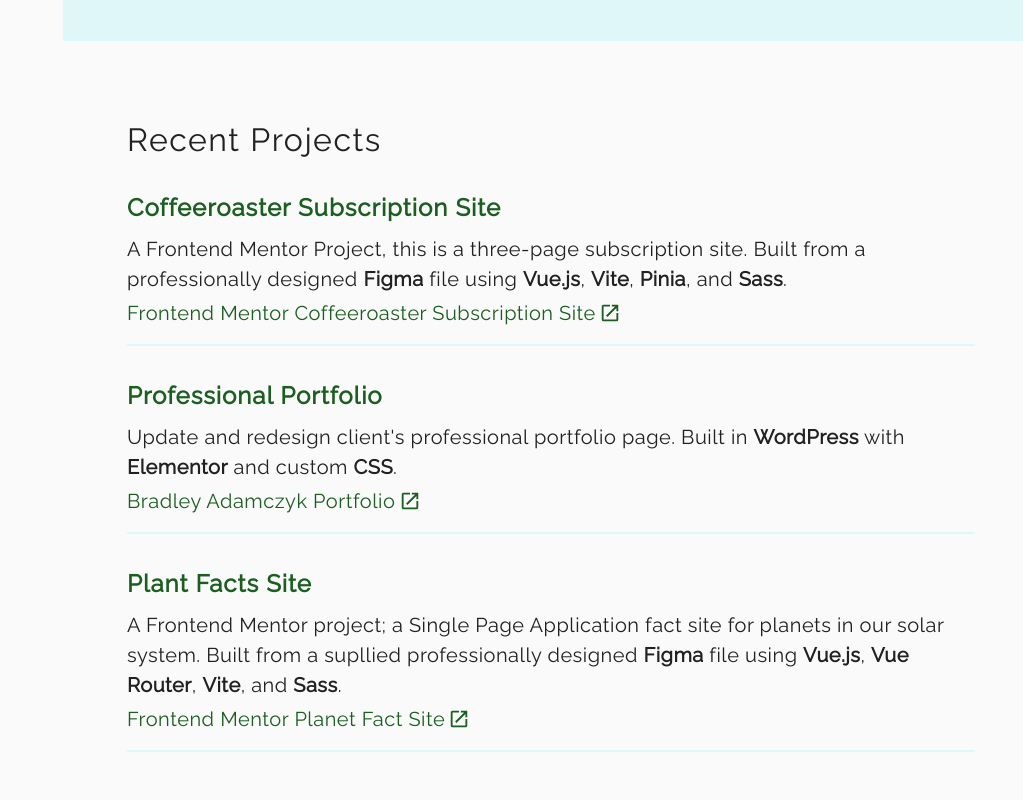
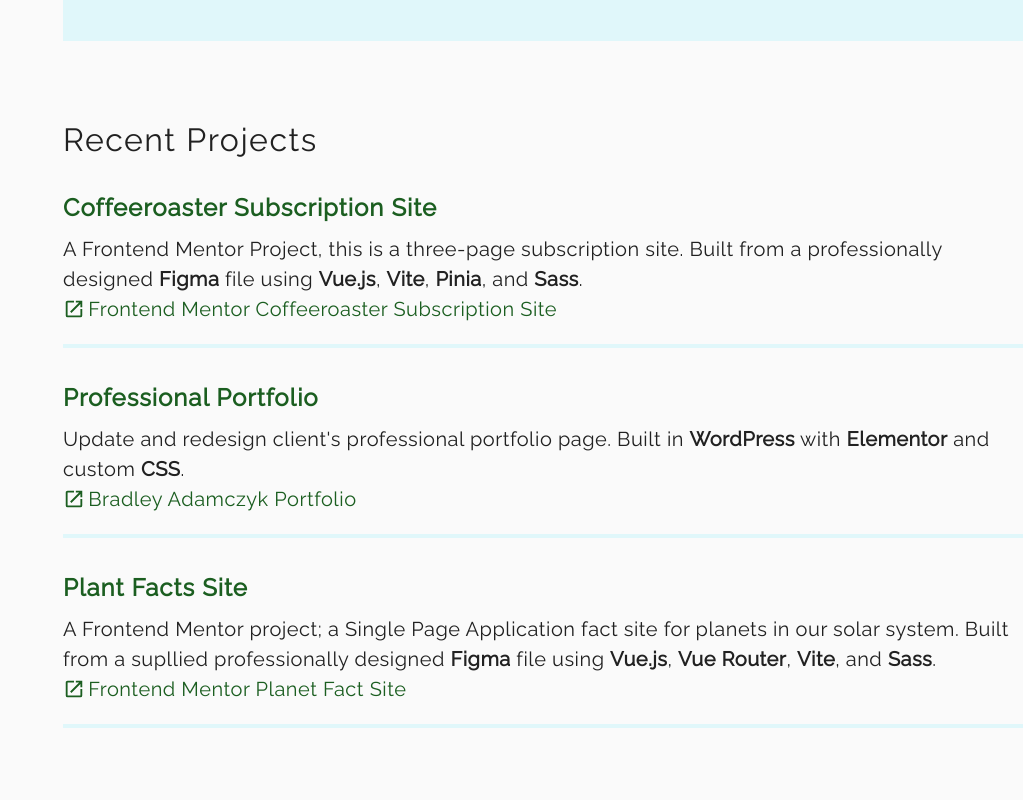
Before and after one commit to bradleyhop/simple-portfolio, a Vue app: page / in a window 1280 px wide. Shown: the part 740-1540 px from the top of the page, without its empty margins (257-1280 px from the left). Built offline with nearby package versions, Linux system fonts and the light colour scheme.

Commit message:
Fix project link; put icon in front of link; npm update

```diff
--- a/src/assets/data/recentProjects.js
+++ b/src/assets/data/recentProjects.js
@@ -3,8 +3,7 @@
     id: 0,
     title: "Coffeeroaster Subscription Site",
     body: "A Frontend Mentor Project, this is a three-page subscription site. Built from a professionally designed <strong>Figma</strong> file using <strong>Vue.js</strong>, <strong>Vite</strong>, <strong>Pinia</strong>, and <strong>Sass</strong>.",
-    link: "https://bradleyhop.github.io/frontend-mentor-expenses-chart-component/",
-    linkTitle: "Fronent Mentor Coffeeroaster Subscription Site",
+    link: "https://bradleyhop.github.io/frontend-mentor-coffeeroasters-sub/#",
     linkText: "Frontend Mentor Coffeeroaster Subscription Site",
   },
   {
@@ -12,7 +11,6 @@
     title: "Professional Portfolio",
     body: "Update and redesign client's professional portfolio page. Built in <strong>WordPress</strong> with <strong>Elementor</strong> and custom <strong>CSS</strong>.",
     link: "https://bainstructionaldesign.com",
-    linkTitle: "Bradley Adamczyk Portfolio",
     linkText: "Bradley Adamczyk Portfolio",
   },
   {
@@ -20,7 +18,6 @@
     title: "Plant Facts Site",
     body: "A Frontend Mentor project; a Single Page Application fact site for planets in our solar system. Built from a supllied professionally designed <strong>Figma</strong> file using <strong>Vue.js</strong>, <strong>Vue Router</strong>, <strong>Vite</strong>, and <strong>Sass</strong>.",
     link: "https://bradleyhop.github.io/frontend-mentor-planet-facts-site/",
-    linkTitle: "Frontend Mentor Planet Fact Site",
     linkText: "Frontend Mentor Planet Fact Site",
   },
 ];
--- a/src/components/articles/MostRecentProjects.vue
+++ b/src/components/articles/MostRecentProjects.vue
@@ -15,7 +15,7 @@
 </script>
 
 <template>
-  <section class="recents">
+  <section class="recents-section">
     <h2 class="recents-heading">Recent Projects</h2>
     <ul class="recents-list">
       <li
@@ -32,9 +32,9 @@
             class="linky"
             rel="noopener noreferrer"
             target="_blank"
-            :title="article.linkTitle"
+            :title="article.linkText"
           >
-            {{ article.linkText }}
+            <span class="recent-item-link">
               <svg
                 xmlns="http://www.w3.org/2000/svg"
                 role="img"
@@ -44,6 +44,8 @@
               >
                 <path :d="mdiOpenInNew"></path>
               </svg>
+              {{ article.linkText }}
+            </span>
           </a>
         </p>
         <hr class="divider" />
@@ -53,14 +55,14 @@
 </template>
 
 <style lang="scss" scoped>
-.recents {
-  margin-left: 5vw;
-  margin-right: 5%;
+.recents-section {
+  // margin-left: 5vw;
 
   .recents-heading {
     font-size: 2em;
     letter-spacing: 1.5px;
     margin-bottom: 2rem;
+    padding-right: 0.5rem;
   }
 
   .recents-list {
@@ -89,29 +91,28 @@
         margin-bottom: 1rem;
       }
 
-      .linky {
+      .recent-item-link {
+        display: inline-flex;
+        align-items: center;
+        line-height: 1.5;
         color: $green-900;
-        display: flex;
-        margin: 0.25rem 0;
 
         &:hover {
           text-decoration: underline;
         }
+      }
 
       .svg-icon {
-          align-self: center;
         fill: $green-900;
         height: 1.1em;
-          margin-left: 0.2rem;
+        margin-right: 0.2rem;
         width: 1.1em;
-        }
       }
 
       .divider {
         border-width: 0;
         background-color: $lightest-blue;
-        color: $lightest-blue;
-        height: 2px;
+        height: 4px;
       }
     }
   }
```
Also changed, not shown: 1 other file (tests, documents, lock files or other folders). Lines whose indentation alone changed are shown as unchanged.
